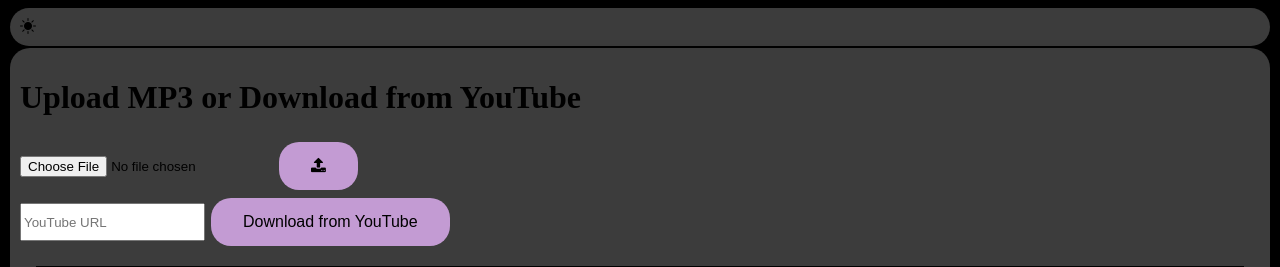
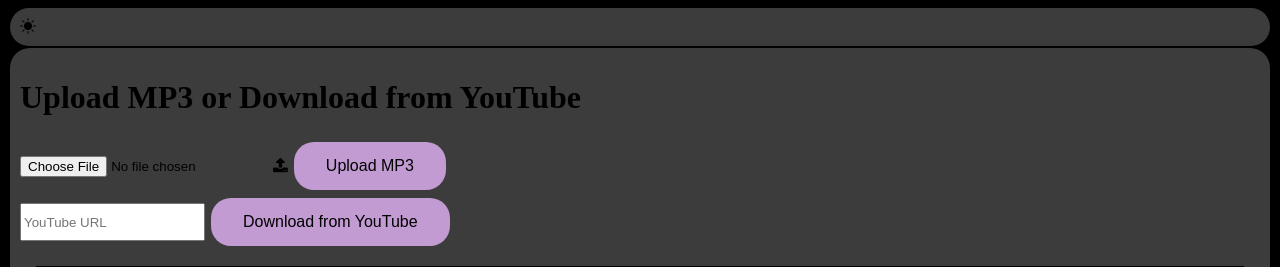
Before and after one commit to N1ght4ct1ve/Musikwebsite, a Flask app: page / in a window 1280 px wide. Shown: the top 267 px of the page. Run offline with Flask 3, Linux system fonts and the light colour scheme; data that the repository does not hold is empty; some libraries are stand-ins or nearby versions.

Commit message:
Revert "upload button"
This reverts commit a39dfc960b80bd6896e8f34b594dd969328ef905.

```diff
--- a/static/js/index.js
+++ b/static/js/index.js
@@ -14,11 +14,6 @@ function sendCommand(command) {
     fetch('/' + command, {method: 'POST'})
     .then(() => refreshQueue());
 }
-
-
-document.getElementById('uploadButton').addEventListener('click', function() {
-    document.getElementById('uploadForm').submit();
-});
 
 /////
 var theme = "light";
--- a/templates/index.html
+++ b/templates/index.html
@@ -18,8 +18,8 @@
 
             <h1>Upload MP3 or Download from YouTube</h1>
             <form method="post" enctype="multipart/form-data" action="/upload">
-                <input class="upload" type="file" name="file">
-                <button type="button" class="button" id="uploadButton"><i class="fa fa-upload"></i></button>
+                <input class="upload" type="file" name="file"><i class="fa fa-upload"></i></input>
+                <input class="button" type="submit" value="Upload MP3">
             </form>
             <form method="post" action="/download">
                 <input class="inputfield" type="text" name="url" placeholder="YouTube URL">
```
